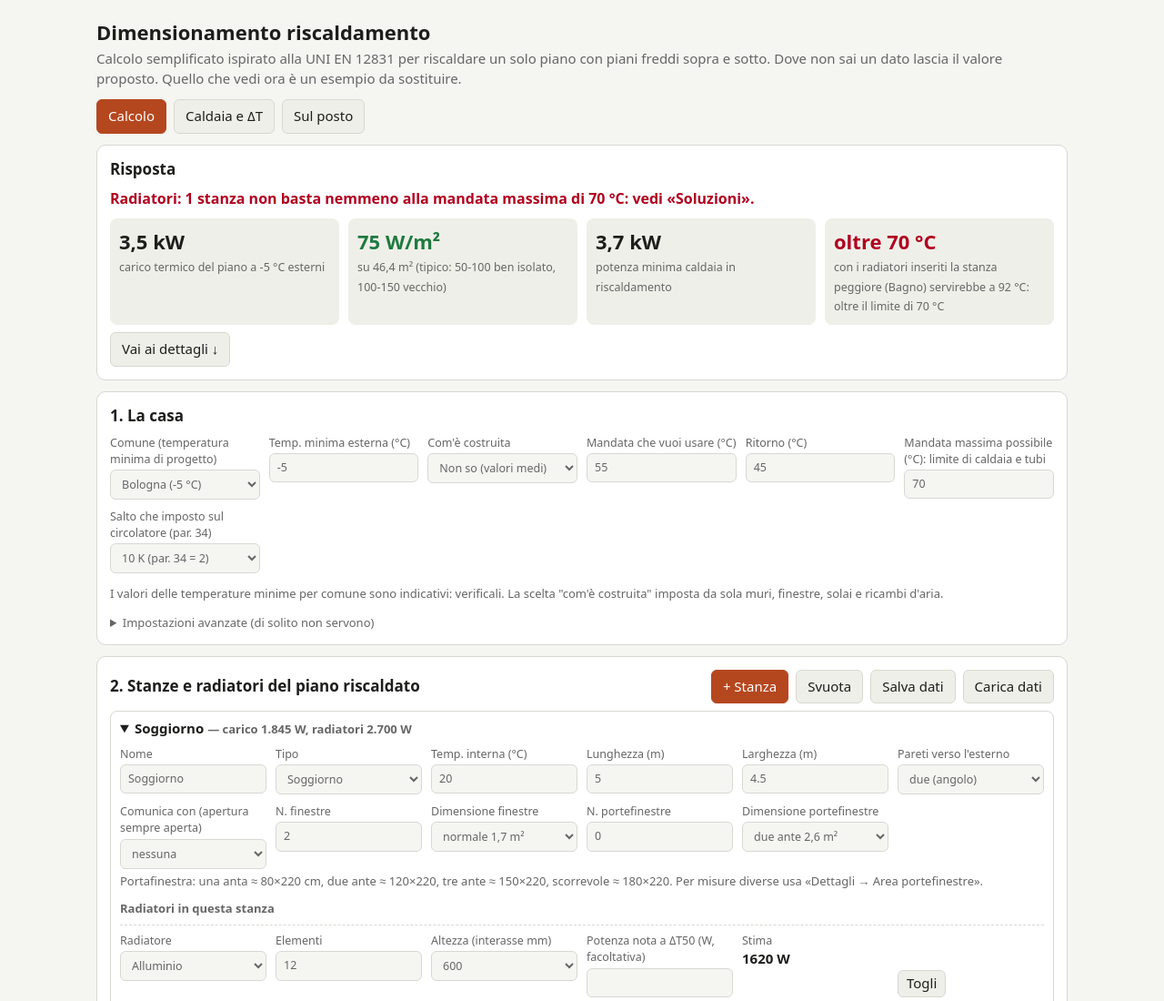
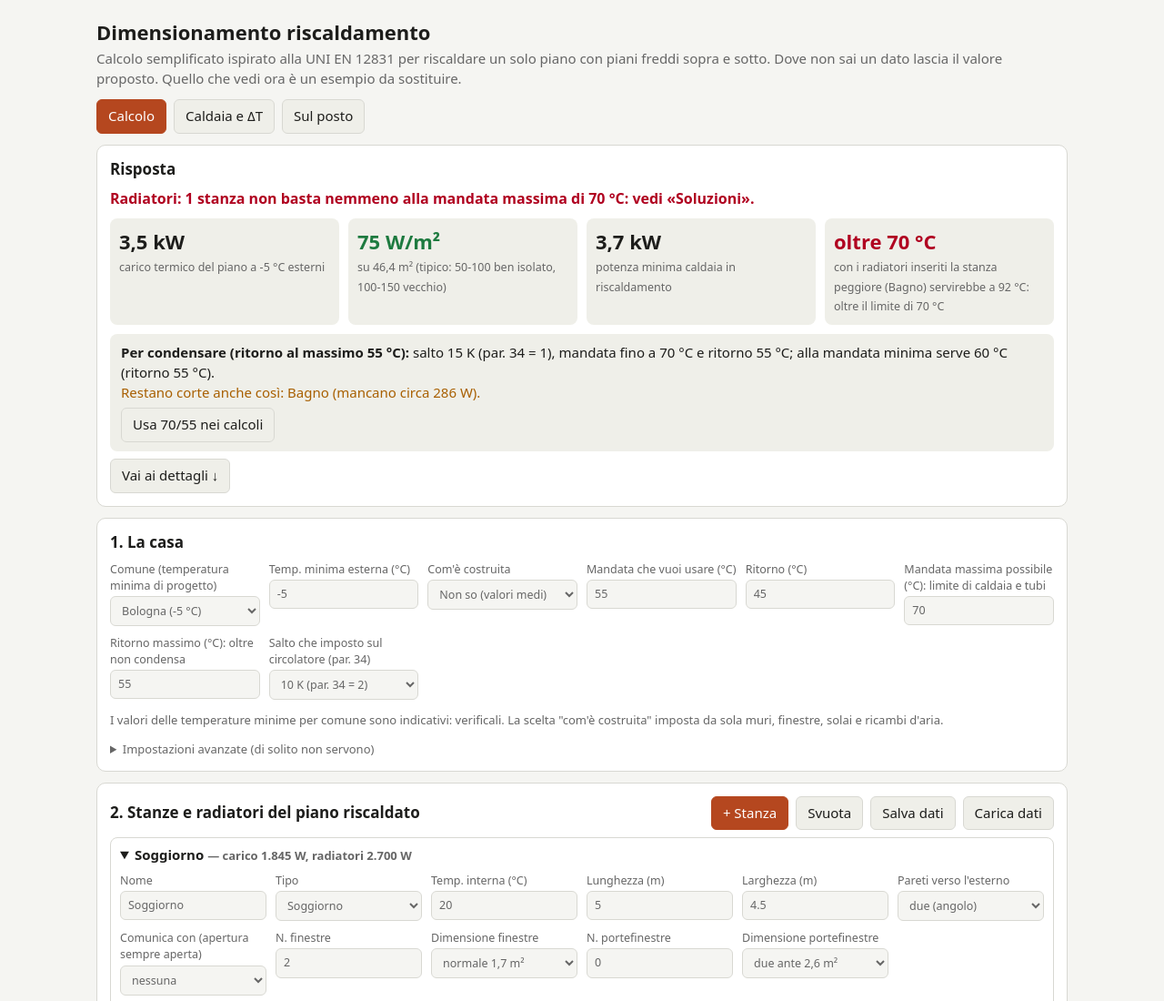
Before and after one commit to busonsimone-code/riscaldamento-calcolo, a plain HTML site: page index.html in a window 1280 px wide. Shown: the top 1100 px of the page at 91% size. Drawn offline with Linux system fonts and the light colour scheme.

Commit message:
Ritorno massimo per condensare: piano salto/mandata e pulsante
Co-Authored-By: Claude Sonnet 5.5 <noreply@anthropic.com>

```diff
--- a/index.html
+++ b/index.html
@@ -92,6 +92,7 @@ details.more h2{display:none}
     <label>Mandata che vuoi usare (°C)<input type="number" step="1" data-g="Tm"></label>
     <label>Ritorno (°C)<input type="number" step="1" data-g="Tr"></label>
     <label>Mandata massima possibile (°C): limite di caldaia e tubi<input type="number" step="1" data-g="TfMax"></label>
+    <label>Ritorno massimo (°C): oltre non condensa<input type="number" step="1" data-g="TrMax"></label>
     <label>Salto che imposto sul circolatore (par. 34)<select data-g="dTp"><option value="20">20 K (par. 34 = 0)</option><option value="15">15 K (par. 34 = 1)</option><option value="10">10 K (par. 34 = 2)</option><option value="5">5 K (par. 34 = 3)</option></select></label>
   </div>
   <p class="note">I valori delle temperature minime per comune sono indicativi: verificali. La scelta "com'è costruita" imposta da sola muri, finestre, solai e ricambi d'aria.</p>
@@ -263,6 +264,23 @@ function sysCalc(S){
   const Hm=((num(g.Lcirc,40)*150*1.3)+10000)/9810;
   return {rooms,zones,tot,area,boilerW,kW,Qtot,dTw,dTc,Tmean,TfMax,curve,worst,withRad,Vimp,e,Pf,Vn,Vstd,mainPipe,Hm,n,k,cal,wm2:area>0?tot/area:0};
 }
+// piano con ritorno massimo (per far condensare): sceglie il salto del circolatore (par. 34) e la mandata
+// in modo che il ritorno non superi TrMax e i radiatori bastano; le stanze troppo difficili restano fuori e si dicono
+function condPlan(S,R){
+  const g=S.g,TrMax=num(g.TrMax,55),TfMax=num(g.TfMax,70),n=num(g.expo,1.3);
+  const zs=R.zones.filter(z=>z.c.have>0&&z.c.tot>50).sort((a,b)=>b.c.TmNeed-a.c.TmNeed);
+  if(!zs.length)return null;
+  for(let k=0;k<zs.length;k++){
+    const M=zs[k].c.TmNeed; // temperatura media dell'acqua che serve alla stanza più esigente rimasta
+    const dT=[5,10,15,20].find(d=>d>=2*(M-TrMax)-1e-9&&M+d/2<=TfMax+1e-9);
+    if(dT==null)continue;
+    const Tf=Math.min(TrMax+dT,Math.ceil(M+dT/2-1e-9)),Tr=Tf-dT;
+    // la configurazione che rende di più nei limiti (serve per dire quanto manca alle stanze rimaste fuori)
+    const opt=[5,10,15,20].map(d=>{const f=Math.min(TfMax,TrMax+d);return {dT:d,Tf:f,Tr:f-d,mean:f-d/2}});
+    const bm=Math.max(...opt.map(o=>o.mean)),best=opt.find(o=>o.mean>=bm-1);
+    const excl=zs.slice(0,k).map(z=>({name:z.r.name,miss:Math.max(0,z.c.tot-z.c.have*Math.pow(Math.max(best.mean-z.c.Ti,0)/50,n))}));
+    return {dT,p34:DT_PAR34.indexOf(dT),Tf,Tr,best,p34best:DT_PAR34.indexOf(best.dT),ok:zs.slice(k).map(z=>z.r.name),excl,TrMax,TfMax}}
+  return {fail:true,TrMax,TfMax,names:zs.map(z=>z.r.name)}}
 // soluzioni per una stanza che non basta: radiatori da aggiungere + modi di ridurre il carico
 function solutions(S,x,R){
   const parts=x.rooms||[x],multi=parts.length>1,Z=x.c;
@@ -377,6 +395,7 @@ function checks(S,R){
   for(const z of R.zones){if(!z.grouped)continue;const ts=z.rooms.map(y=>y.c.Ti);
     if(Math.max(...ts)-Math.min(...ts)>2)out.push({cls:'note',txt:`${z.r.name} comunicano ma hanno temperature diverse (${ts.map(t=>r1(t)).join(' e ')} °C): con l'apertura sempre aperta tendono a uguagliarsi, quindi il calcolo a zona è un'approssimazione.`})}
   if(num(g.Tm)<=num(g.Tr))out.push({cls:'bad',txt:'Mandata di progetto uguale o sotto il ritorno.'});
+  if(num(g.Tr)>num(g.TrMax,55))out.push({cls:'warn',txt:`Il ritorno di progetto (${num(g.Tr)} °C) supera il massimo per condensare (${num(g.TrMax,55)} °C): la caldaia non condensa. Vedi «Per condensare» nella Risposta.`});
   if(num(g.Tm)>num(g.TfMax,70))out.push({cls:'warn',txt:`La mandata di progetto (${num(g.Tm)} °C) supera il limite di ${num(g.TfMax,70)} °C.`});
   if(R.k<0.4||R.k>1.5)out.push({cls:'warn',txt:`La taratura cambia il carico di ×${r1(R.k)}: valore insolito, ricontrolla i dati della taratura.`});
   const sl=(S.cald&&S.cald.letture)||[];
@@ -418,7 +437,7 @@ function consigli(l,cald,S){
 
 /* ---------- stato ---------- */
 const KEY='riscaldamento-villetta-v2';
-const defG=()=>({Te:-5,epoca:'nonso',H:2.7,TuAbove:12,TuBelow:12,TuSide:10,tb:10,rip:10,marg:5,Tm:55,Tr:45,expo:1.3,Tmax:80,Pi:1.0,Psv:3.0,Vkw:11,Vover:'',Lcirc:40,TfMax:70,calTe:'',calTf:'',calTr:'',kFix:'',dTp:10,scIdx:1});
+const defG=()=>({Te:-5,epoca:'nonso',H:2.7,TuAbove:12,TuBelow:12,TuSide:10,tb:10,rip:10,marg:5,Tm:55,Tr:45,expo:1.3,Tmax:80,Pi:1.0,Psv:3.0,Vkw:11,Vover:'',Lcirc:40,TfMax:70,TrMax:55,calTe:'',calTf:'',calTr:'',kFix:'',dTp:10,scIdx:1});
 const defCald=()=>({par:{p02:'',p04:'',p05:'',p06:'',p33:'',p34:'',p35:'',inerzia:'',setMin:'',setMax:'',sondaAmb:'',modAmb:'',sondaEst:'',curva:'',offset:'',isteresi:''},letture:[]});
 let lid=1;
 let uid=1,rid=1;
@@ -449,7 +468,7 @@ function renderG(){
   document.getElementById('gForm').innerHTML=G_FIELDS.map(([k,l,s])=>`<label>${l}<input type="number" step="${s}" data-g="${k}" value="${S.g[k]}"></label>`).join('');
   document.getElementById('epoca').innerHTML=Object.entries(EPOCHE).map(([k,v])=>`<option value="${k}"${k===S.g.epoca?' selected':''}>${v.n}</option>`).join('');
   document.getElementById('comune').innerHTML=COMUNI.map(([n,t])=>`<option value="${t}"${t!==''&&t===S.g.Te?' selected':''}>${n}${t!==''?' ('+t+' °C)':''}</option>`).join('');
-  document.querySelectorAll('input[data-g="Te"],input[data-g="Tm"],input[data-g="Tr"],input[data-g="TfMax"]').forEach(i=>i.value=S.g[i.dataset.g]);
+  document.querySelectorAll('input[data-g="Te"],input[data-g="Tm"],input[data-g="Tr"],input[data-g="TfMax"],input[data-g="TrMax"]').forEach(i=>i.value=S.g[i.dataset.g]);
   const sp=document.querySelector('select[data-g="dTp"]');if(sp)sp.value=String(S.g.dTp);
 }
 function radHTML(a){
@@ -511,7 +530,7 @@ function solHTML(R,S){
     else head=`i radiatori danno ${f0(c.avail)} W a ${f0(Tm)}/${f0(Tr)} e ${f0(c.availMax)} W alla mandata massima di ${f0(TfMax)} °C, contro ${f0(c.tot)} W richiesti: <span class="bad">non bastano nemmeno alla mandata massima</span> (servirebbero ${f0(c.TfNeed)} °C).`;
     const li=[];
     li.push(`<li><b>Più radiatore${x.grouped?' (in una qualsiasi delle stanze comunicanti)':''}:</b> ${c.have>0?'aggiungi o sostituisci con':'installa almeno'} <b>${c.have>0?'+':''}${f0(s.extraD)} W</b> (a ΔT50) per farcela a ${f0(Tm)}/${f0(Tr)} → ${equiv(s.extraD)}${s.extraM<=1?`; oppure nessun radiatore in più: basta alzare la mandata a circa ${f0(c.TfNeed)} °C`:(s.extraM<s.extraD-1?`; oppure <b>${c.have>0?'+':''}${f0(s.extraM)} W</b> se alzi la mandata a ${f0(TfMax)} °C → ${equiv(s.extraM)}`:'')}.</li>`);
-    if(c.have>0&&!c.ok){const trN=2*c.TmNeed-Tm;if(trN<Tm-3&&trN>Tr)li.push(`<li><b>Alzare il ritorno (senza aggiungere nulla):</b> con mandata ${f0(Tm)} °C la stanza basta se il ritorno sale a circa <b>${f0(trN)} °C</b> invece di ${f0(Tr)}: serve far passare più acqua (circolatore più veloce, detentori più aperti, impostazione del ritorno/ΔT della caldaia). Si perde un po' di condensazione sulle giornate più fredde.</li>`)}
+    if(c.have>0&&!c.ok){const trN=2*c.TmNeed-Tm;if(trN<Tm-3&&trN>Tr)li.push(`<li><b>Alzare il ritorno (senza aggiungere nulla):</b> con mandata ${f0(Tm)} °C la stanza basta se il ritorno sale a circa <b>${f0(trN)} °C</b> invece di ${f0(Tr)}: serve far passare più acqua (circolatore più veloce, detentori più aperti, impostazione del ritorno/ΔT della caldaia). Si perde un po' di condensazione sulle giornate più fredde.${trN>num(g.TrMax,55)?` <b class="warn">Attenzione: oltre il ritorno massimo di ${f0(num(g.TrMax,55))} °C la caldaia non condensa.</b>`:''}</li>`)}
     if(s.opts.length)li.push(`<li><b>Ridurre il carico</b> (dal più efficace):<ul class="l">${s.opts.map(o=>`<li>${o.label}: <b>−${f0(o.dW)} W</b> (resta ${f0(o.after)} W)${o.okD?` <span class="ok">da solo basta a ${f0(Tm)}/${f0(Tr)}</span>`:(o.okM?' <span class="warn">basta solo con mandata alta</span>':'')}${o.note?` <span class="note">(${o.note})</span>`:''}</li>`).join('')}</ul></li>`);
     if(s.opts.length>1)li.push(`<li><b>Tutti gli interventi insieme</b> (esclusa la stanza più fredda): carico circa ${f0(s.allAfter)} W${c.have>0?(s.allOkD?` → <span class="ok">basta a ${f0(Tm)}/${f0(Tr)}</span>`:(s.allOkM?` → <span class="warn">basta solo con mandata alta</span>`:` → <span class="bad">non basta ancora</span>`)):''}.</li>`);
     li.push(`<li><b>Alternativa:</b> radiatore ventilato o ventilconvettore: a bassa temperatura rende molto di più di un radiatore normale (verifica la scheda del modello).</li>`);
@@ -566,6 +585,12 @@ function renderOut(){
   const chk=checks(S,R);
   const chkHTML=`<div class="card"><h2>Controlli sui dati</h2>${chk.length?'<ul class="l">'+chk.map(c=>`<li class="${c.cls}">${c.txt}</li>`).join('')+'</ul>':'<p class="ok">Dati coerenti: nessun problema trovato.</p>'}</div>`;
   const vcls=noRad?'':(nOver?'bad':(nBad?'warn':'ok'));
+  const cp=noRad?null:condPlan(S,R);let cpHTML='';
+  if(cp&&cp.fail)cpHTML=`<p class="warn" style="margin:10px 0 0"><b>Per condensare (ritorno al massimo ${f0(cp.TrMax)} °C):</b> con la mandata limitata a ${f0(cp.TfMax)} °C nessuna stanza resta in temperatura al freddo di progetto.</p>`;
+  else if(cp){const b=cp.best,already=num(g.dTp)===b.dT&&num(g.Tm)===b.Tf&&num(g.Tr)===b.Tr;
+    cpHTML=`<div style="margin-top:10px;padding:10px 12px;background:var(--soft);border-radius:8px"><b>Per condensare (ritorno al massimo ${f0(cp.TrMax)} °C):</b> salto ${b.dT} K (par. 34 = ${cp.p34best}), mandata fino a ${b.Tf} °C e ritorno ${b.Tr} °C; alla mandata minima serve ${cp.Tf} °C (ritorno ${cp.Tr} °C).
+     <br>${cp.excl.length?`<span class="warn">Restano corte anche così: ${cp.excl.map(e=>`${e.name}${e.miss>=1?` (mancano circa ${f0(e.miss)} W)`:' (quasi, per meno di 1 W)'}`).join(', ')}.</span>`:'<span class="ok">Bastano tutte le stanze con radiatori.</span>'}
+     <div class="row no-print" style="margin-top:6px">${already?'<span class="note">Già impostato nei calcoli.</span>':`<button data-usecp="1">Usa ${b.Tf}/${b.Tr} nei calcoli</button>`}</div></div>`}
   document.getElementById('ans').innerHTML=`<div class="card"><h2>Risposta</h2>
    <p style="font-size:16px;margin:0 0 10px"><b class="${vcls}">Radiatori: ${verdict}.</b></p>
    <div class="big">
@@ -573,7 +598,7 @@ function renderOut(){
     <div class="kpi"><b class="${wmCls}">${f0(wm)} W/m²</b><span>su ${f1(R.area)} m² (tipico: 50-100 ben isolato, 100-150 vecchio)</span></div>
     <div class="kpi"><b>${f1(R.kW)} kW</b><span>potenza minima caldaia in riscaldamento</span></div>
     <div class="kpi"><b class="${noRad?'':(R.worst.c.over?'bad':(nBad?'warn':'ok'))}">${noRad?'—':(R.worst.c.over?'oltre '+f0(R.TfMax)+' °C':f0(R.worst.c.TfNeed)+' °C')}</b><span>${noRad?'mandata minima: inserisci i radiatori':(R.worst.c.over?`con i radiatori inseriti la stanza peggiore (${R.worst.r.name}) servirebbe a ${f0(R.worst.c.TfNeed)} °C: oltre il limite di ${f0(R.TfMax)} °C`:`mandata minima necessaria a freddo di progetto (stanza peggiore: ${R.worst.r.name})`)}</span></div>
-   </div>${calNote?`<p class="note" style="margin-top:8px">${calNote.trim()}</p>`:''}
+   </div>${cpHTML}${calNote?`<p class="note" style="margin-top:8px">${calNote.trim()}</p>`:''}
    <div class="row no-print" style="margin-top:8px"><button data-goto="out">Vai ai dettagli ↓</button></div></div>`;
   const openD=[...document.querySelectorAll('#out details')].map(d=>d.open); // non richiudere le sezioni già aperte
   document.getElementById('out').innerHTML=`
@@ -748,6 +773,7 @@ document.addEventListener('input',e=>{
 document.addEventListener('click',e=>{
   const b=e.target.closest('button');if(!b)return;
   if(b.dataset.view){setView(b.dataset.view);return}
+  if(b.dataset.usecp){const p=condPlan(S,sysCalc(S));if(p&&!p.fail){S.g.dTp=p.best.dT;S.g.Tm=p.best.Tf;S.g.Tr=p.best.Tr;save();renderG();renderOut();if(S.view==='posto')renderPosto()}return}
   if(b.dataset.goto){const el=document.getElementById(b.dataset.goto);if(el)el.scrollIntoView({behavior:'smooth',block:'start'});return}
   if(b.dataset.pexp){document.getElementById('exportJson').click();return}
   if(b.dataset.addl){S.cald.letture.push({id:lid++,quando:new Date().toLocaleString('it-IT',{day:'2-digit',month:'2-digit',hour:'2-digit',minute:'2-digit'}),Te:'',Ti:'',setM:'',Tm:'',Tr:'',mod:'',press:'',fumi:'',nota:''});save();renderCald();return}
```
